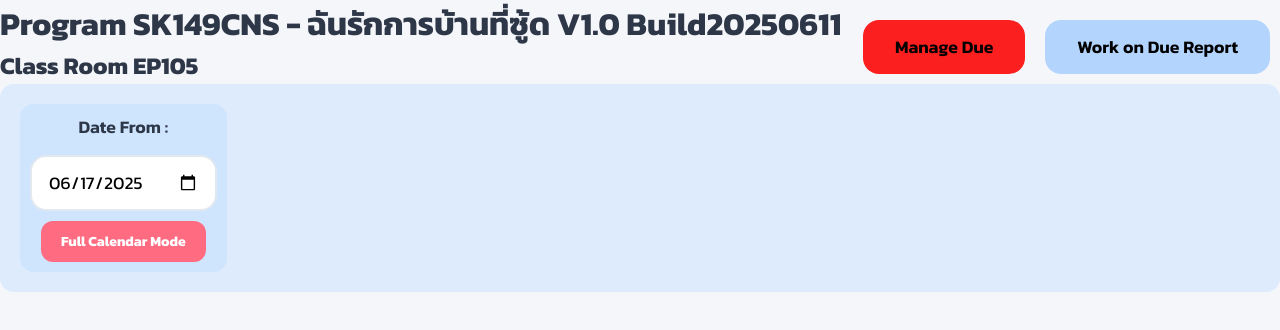
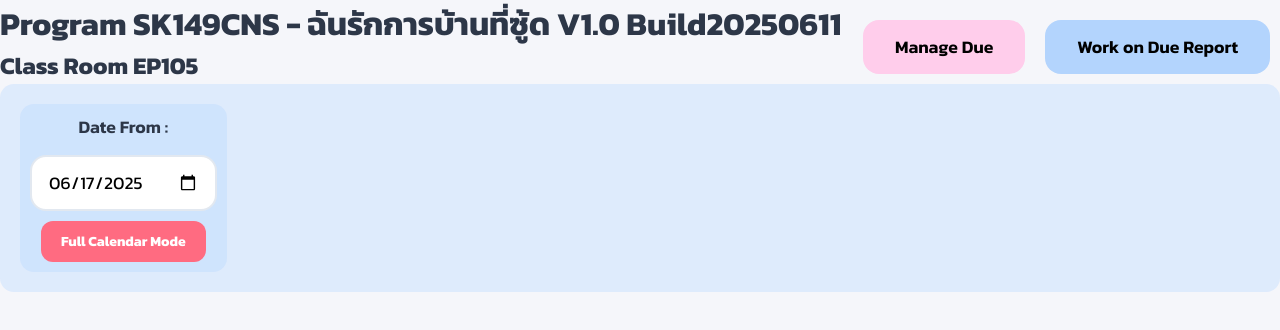
Before and after one commit to phatphoom/student-task-react, a Next.js app: page / in a window 1280 px wide. Shown: the top 330 px of the page. Built offline with nearby package versions, Linux system fonts and the light colour scheme; no server answers.

Commit message:
fix: color back

```diff
--- a/src/app/globals.css
+++ b/src/app/globals.css
@@ -70,7 +70,7 @@ body {
 
 .nav-btn,
 .btn-primary {
-  background: rgb(251, 31, 31);
+  background: rgb(255 205 235);
   color: rgb(0, 0, 0);
   border: none;
   border-radius: var(--radius);
```
